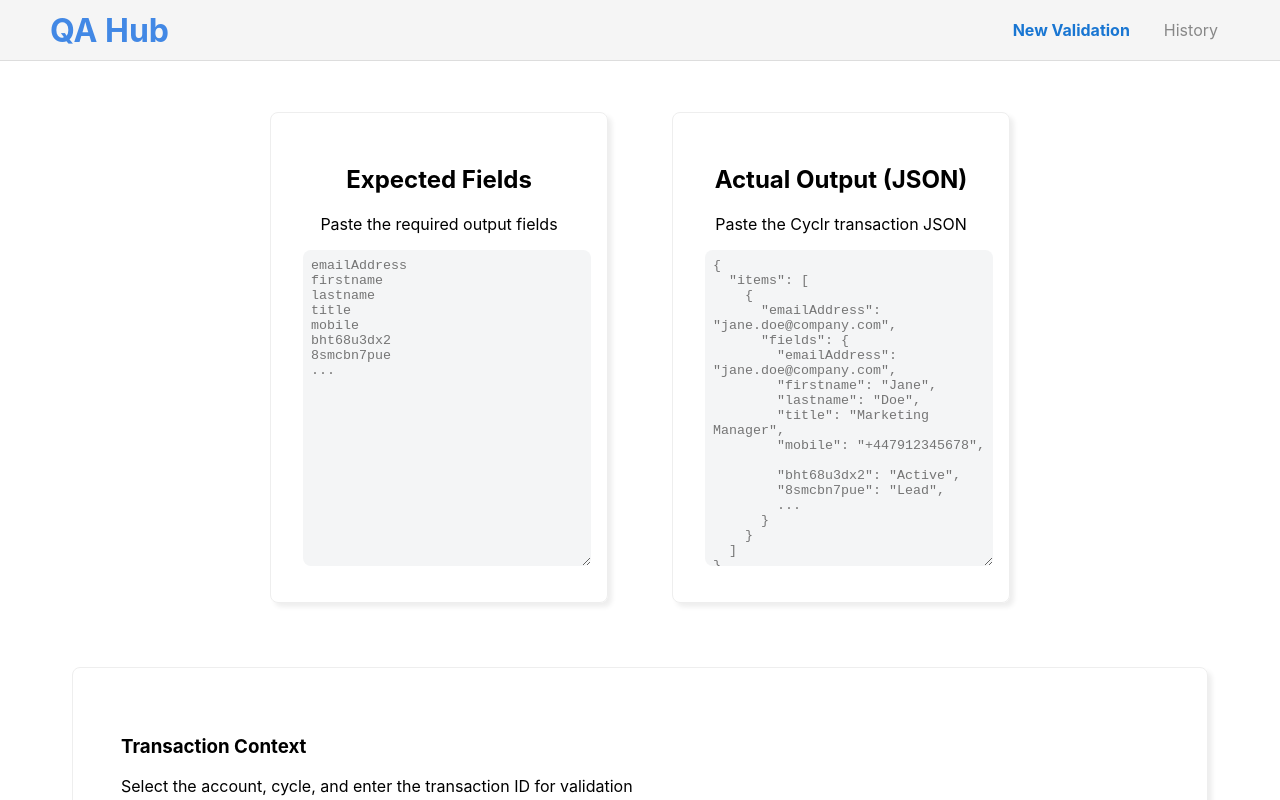
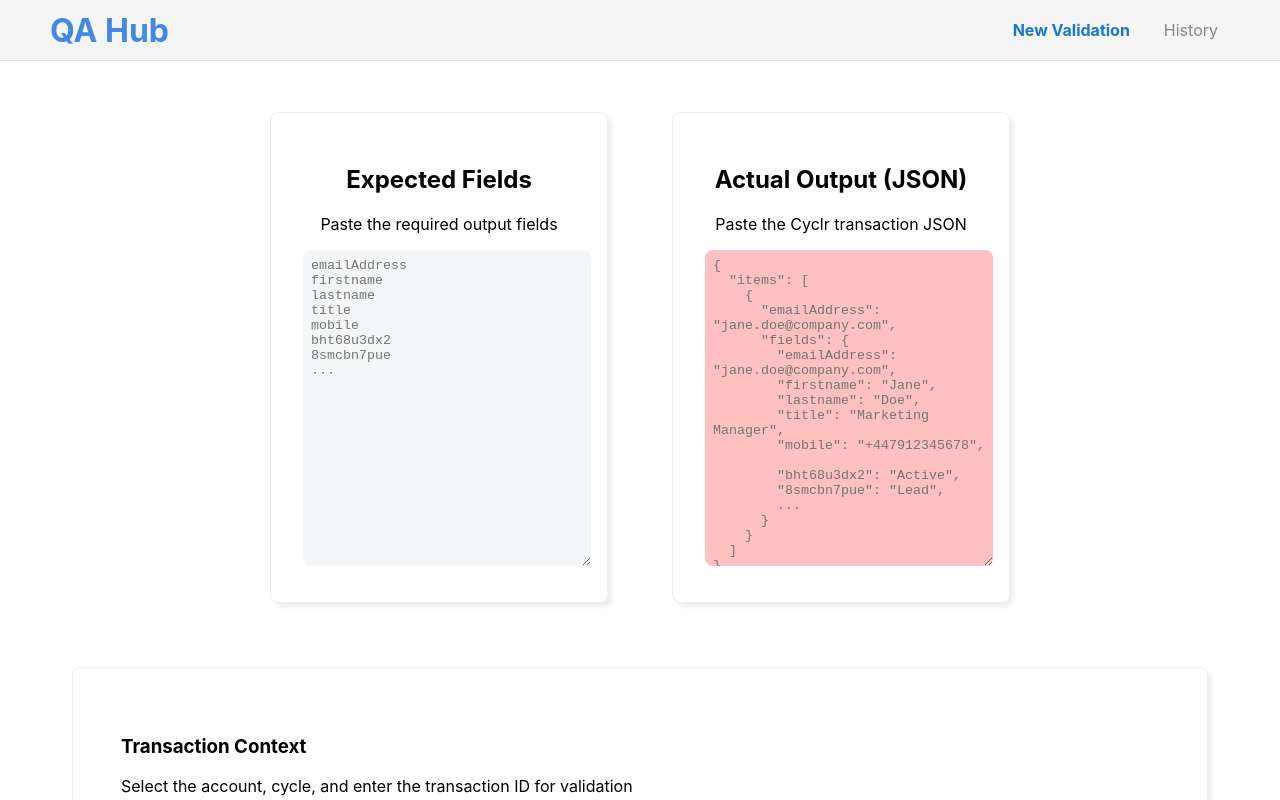
Before and after one commit to F24TechOps/PMQA, a React (Create React App) app: page / in a window 1280 px wide. Shown: the top 800 px of the page. Built offline with nearby package versions, Linux system fonts and the light colour scheme; no server answers.

Commit message:
using unused var error

```diff
--- a/src/components/UploadSection.jsx
+++ b/src/components/UploadSection.jsx
@@ -76,7 +76,7 @@ bht68u3dx2
           border: "none",
           minHeight: "300px",
           minWidth: "20vw",
-          backgroundColor: "#f4f5f6",
+          backgroundColor: error ? "#ffc0c0ff" : "#f4f5f6",
         }}
       />
     </Card>
```
